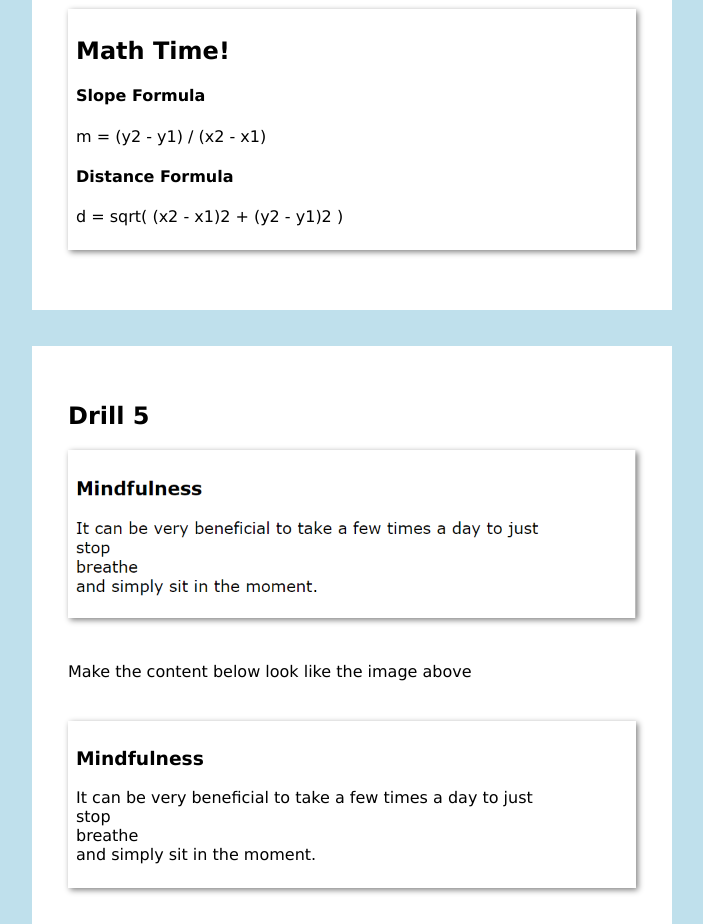
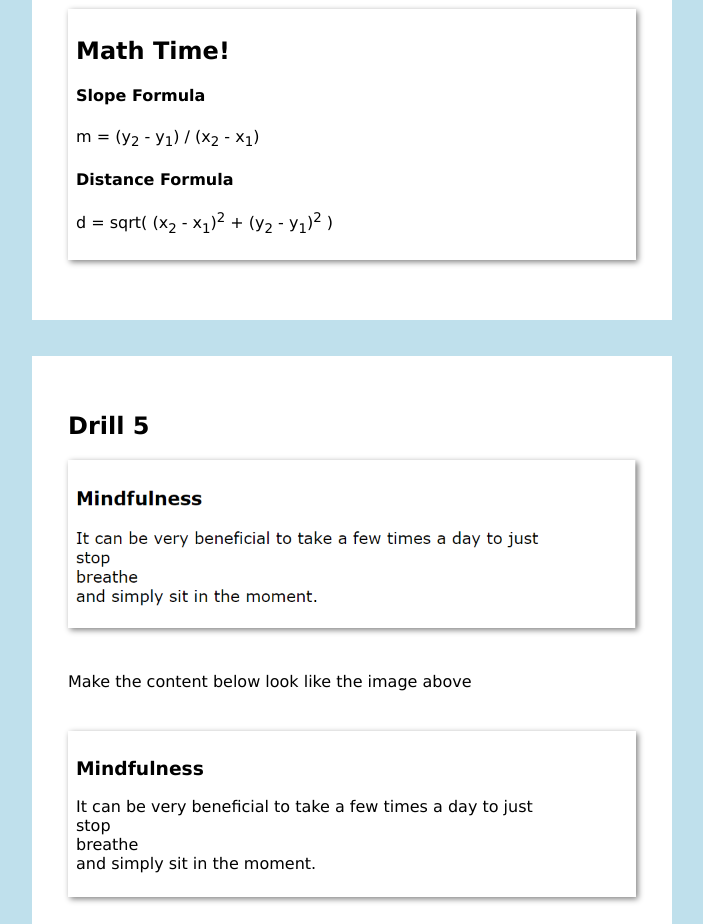
Before and after one commit to dstyen/dstyen.github.io, a plain HTML site: page exercises/basic-html-drills/index.html in a window 1280 px wide. Shown: the part 2740-3664 px from the top of the page, without its empty margins (4-707 px from the left). Drawn offline with Linux system fonts and the light colour scheme.

Commit message:
Update index.html

```diff
--- a/exercises/basic-html-drills/index.html
+++ b/exercises/basic-html-drills/index.html
@@ -102,13 +102,16 @@
                 <h4>Slope Formula</h4>
 
                 <p>
-                m = (y2 - y1) / (x2 - x1)
+                    m = (y<sub>2</sub> - y<sub>1</sub>) /
+                    (x<sub>2</sub> - x<sub>1</sub>)
                 </p>
 
                 <h4>Distance Formula</h4>
 
                 <p>
-                d = sqrt( (x2 - x1)2 + (y2 - y1)2 )
+                    d = sqrt(
+                    (x<sub>2</sub> - x<sub>1</sub>)<sup>2</sup> +
+                    (y<sub>2</sub> - y<sub>1</sub>)<sup>2</sup> )
                 </p>
 
                 <!-- COMPLETE YOUR MODIFICATIONS ABOVE THIS COMMENT -->
```
